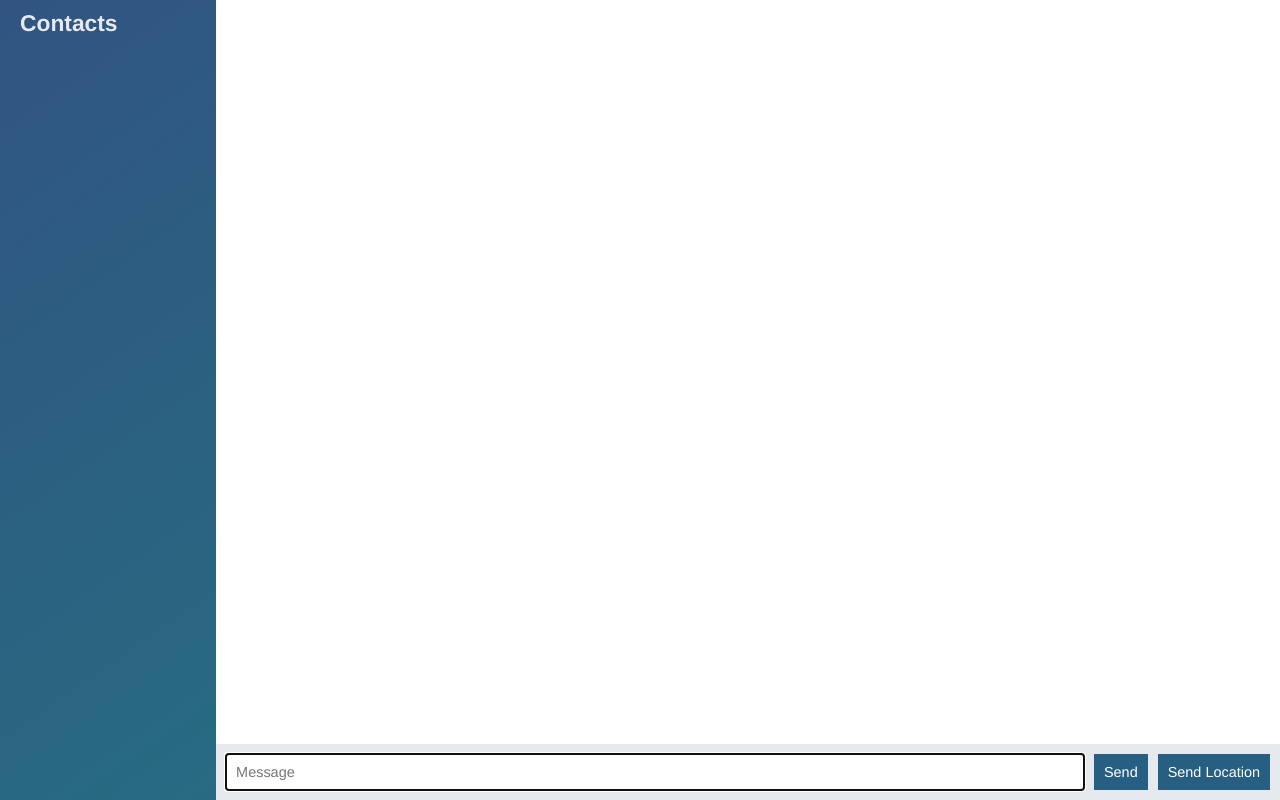
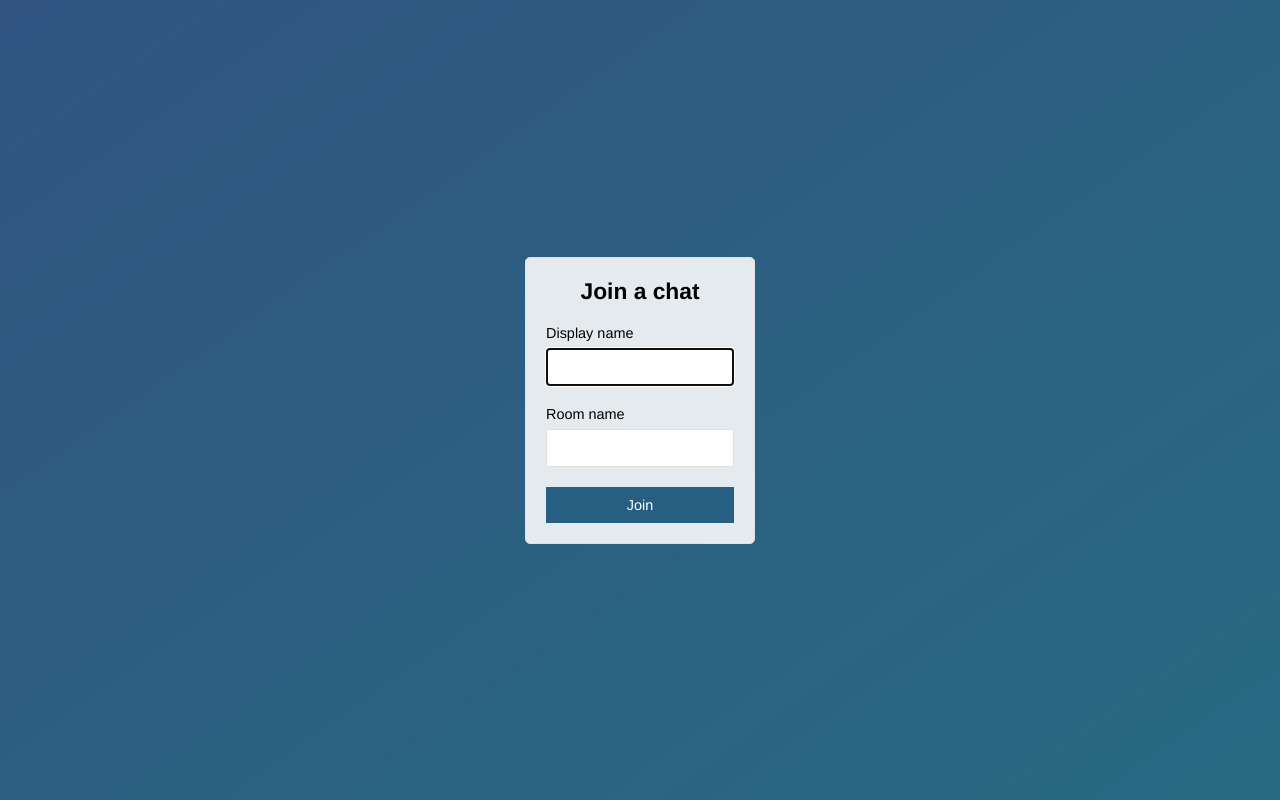
Before and after one commit to MrAlekhin/node-chat-app, a website: page public/index.html in a window 1280 px wide. Drawn offline with nearby package versions, Linux system fonts and the light colour scheme; no server answers.

Commit message:
Add Join chat form

```diff
--- a/public/index.html
+++ b/public/index.html
@@ -3,74 +3,29 @@
 
 <head>
   <meta charset="utf-8">
-  <meta name="viewport" content="width=device-width, initial-scale=1.0">
+  <title>Join | ChatApp</title>
+  <meta name="viewport" content="width=device-width, initial-scale=1, user-scalable=no">
   <link rel="stylesheet" href="/css/style.css">
-  <style>
-    /*li{
-      background-color: gray;
-      color: white;
-      padding: 10px;
-      border: solid 1px transparent;
-      border-top-right-radius: 50px;
-      border-bottom-right-radius: 50px;
-      border-bottom-left-radius: 50px;
-      width:60%;
-      max-width: 300px;
-      margin: 10px;
-      word-break:break-all;
-    }*/
-  </style>
 </head>
 
-
-<body class="chat">
-  <div class="chat__sidebar">
-    <h3>Contacts</h3>
-    <div id="users"></div>
+<body class="centered-form">
+  <div class="centered-form__form">
+    <form action="/chat.html">
+    <div class="form-field">
+      <h3>Join a chat</h3>
+    </div>
+    <div class="form-field">
+      <label>Display name</label>
+      <input type="text" name="name" autofocus/>
+    </div>
+    <div class="form-field">
+      <label>Room name</label>
+      <input type=text name="room">
+    </div>
+    <div class="form-field">
+      <button>Join</button>
+    </div>
+  </form>
   </div>
-
-  <div class="chat__main">
-    <ol id="messages" class="chat__messages"></ol>
-
-    <div class="chat__footer">
-      <form id="message-form">
-        <input name="message" autocomplete="off" type="text" autofocus="off" placeholder="Message"/>
-        <button type="submit">Send</button>
-      </form>
-      <button id="send-location">Send Location</button>
-    </div>
-  </div>
-
-  <script id="message-template" type="text/template">
-    <li class="message">
-      <div class="message__title">
-        <h4>{{from}}</h4>
-        <span>{{createdAt}}</span>
-      </div>
-      <div class="message__body">
-        <p>{{text}}</p>
-      </div>
-    </li>
-  </script>
-
-  <script id="location-message-template" type="text/template">
-    <li class="message">
-      <div class="message__title">
-        <h4>{{from}}</h4>
-        <span>{{createdAt}}</span>
-      </div>
-      <div class="message__body">
-        <p>
-          <a href="{{url}}" target="_blank">My current location</a>
-        </p>
-      </div>
-    </li>
-  </script>
-
-  <script src="/js/libs/moment.js"></script>
-  <script src="/socket.io/socket.io.js"></script>
-  <script src="/js/libs/jquery-3.2.1.min.js"></script>
-  <script src="/js/libs/mustache.js"></script>
-  <script src="/js/index.js"></script>
 </body>
 </html>
```
Also changed, not shown: public/chat.html (added, +76 -0 lines), public/js/chat.js (renamed from public/js/index.js).
